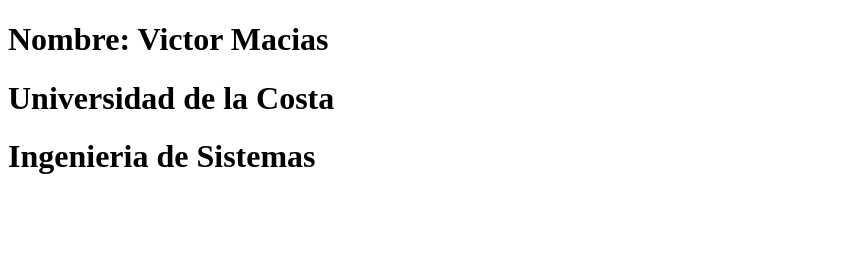
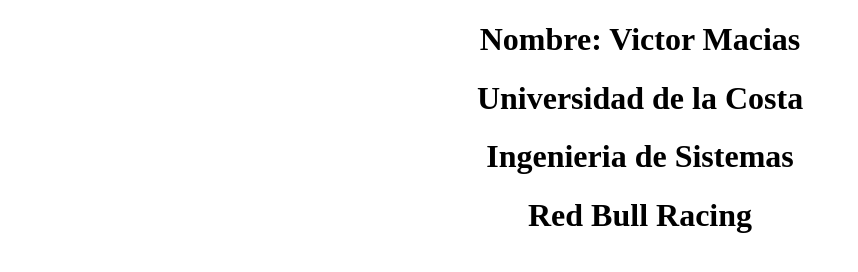
Before and after one commit to VictorM1504/PARCIAL_BP, a plain HTML site: page index.html in a window 1280 px wide. Shown: the whole page, without its empty margins (0-858 px from the left). Drawn offline with Linux system fonts and the light colour scheme.

Commit message:
Se añadió Red Bull Racing y el div

```diff
--- a/index.html
+++ b/index.html
@@ -6,8 +6,11 @@
     <title>Pagina Web BP parcial</title>
 </head>
 <body>
-    <h1>Nombre: Victor Macias</h1>
-    <h1>Universidad de la Costa</h1>
-    <h1>Ingenieria de Sistemas</h1>
+    <div style="text-align: center">
+        <h1>Nombre: Victor Macias</h1>
+        <h1>Universidad de la Costa</h1>
+        <h1>Ingenieria de Sistemas</h1>
+        <h1>Red Bull Racing</h1>
+    </div>
 </body>
 </html>
```
